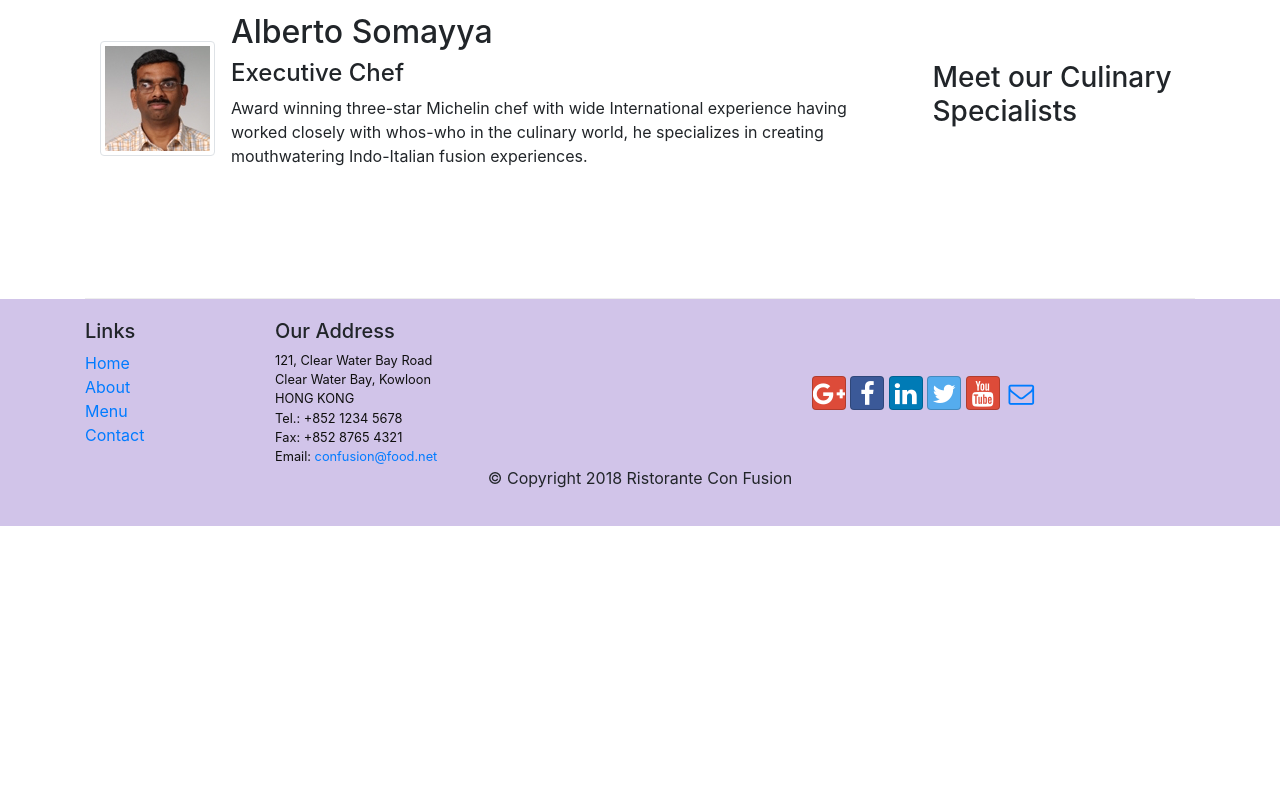
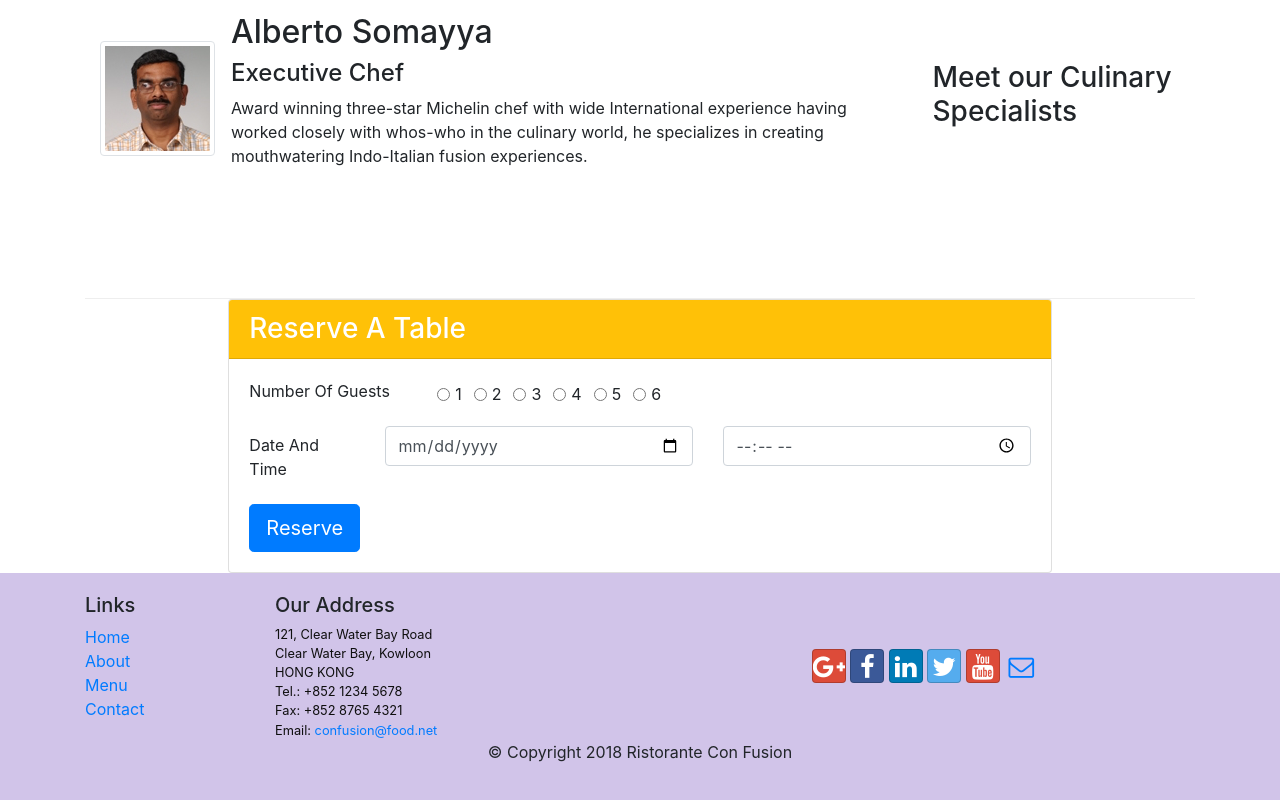
Before and after one commit to paulcavery/conFusion, a website: page index.html in a window 1280 px wide. Shown: the part 1235-2035 px from the top of the page. Before the commit the page ends 1761 px from the top, so only its background shows below. Drawn offline with nearby package versions, Linux system fonts and the light colour scheme.

Commit message:
Added reservation form and button for quick navigation as well as thumbnail and badges on content

```diff
--- a/index.html
+++ b/index.html
@@ -42,6 +42,9 @@
                 <div class="col-12 col-sm align-self-center">
                     <img src="img/logo.png" class="img-fluid">
                 </div>
+                <div class="col-12 col-sm-3 align-self-center">
+                    <a href="#reservations"><button class="btn btn-warning btn-sm btn-block">Reserve Table</button></a>
+                </div>
             </div>
         </div>
     </header>
@@ -72,9 +75,11 @@
                 <h3>This Month's Promotions</h3>
             </div>
             <div class="col col-sm col-md">
-                <h2>Weekend Grand Buffet</h2>
+                <h2>Weekend Grand Buffet <span class="badge badge-danger">NEW</span></h2>
                 <p>Featuring mouthwatering combinations with a choice of five different salads, six enticing appetizers, six main entrees and five choicest desserts. Free flowing bubbly and soft drinks. All for just $19.99 per person </p>
             </div>
+            <img class="d-flex mr-3 img-thumbnail align-self-center"
+                            src="img/buffet.png" alt="Buffet">
         </div>
 
         <div class="row row-content align-items-center">
@@ -98,7 +103,63 @@
             </div>
         </div>
     </div>
+    <!-- <div class="container container-fluid"> -->
+    <div class="col-12 col-sm-8 offset-sm-2">
+        <div class="card" id="reservations">
+            <h3 class="card-header bg-warning text-white">Reserve A Table</h3>
+            <div class="card-body">
+                <form>
+                    <div class="form-group row">
+                        <legend class="col-form-label col-md-3 pt-0">Number Of Guests</legend>
+                        <div class="form-check form-check-inline">
+                            <input class="form-check-input" type="radio" name="radio1" id="radio1">
+                            <label class="form-check-label" for="radio1">1</label>
 
+                        </div>
+                        <div class="form-check form-check-inline">
+                            <input class="form-check-input" type="radio" name="radio2" id="radio2">
+                            <label class="form-check-label" for="radio2">2</label>
+
+                        </div>
+                        <div class="form-check form-check-inline">
+                            <input class="form-check-input" type="radio" name="radio3" id="radio3">
+                            <label class="form-check-label" for="radio3">3</label>
+
+                        </div>
+                        <div class="form-check form-check-inline">
+                            <input class="form-check-input" type="radio" name="radio4" id="radio4">
+                            <label class="form-check-label" for="radio4">4</label>
+
+                        </div>
+                        <div class="form-check form-check-inline">
+                            <input class="form-check-input" type="radio" name="radio5" id="radio5">
+                            <label class="form-check-label" for="radio5">5</label>
+
+                        </div>
+                        <div class="form-check form-check-inline">
+                            <input class="form-check-input" type="radio" name="radio6" id="radio6">
+                            <label class="form-check-label" for="radio6">6</label>
+
+                        </div>
+
+                    </div>
+                    <div class="form-group row">
+                        <label for="dateandtime" class="col-sm-2 col-form-label">Date And Time</label>
+                        <div class="col-sm-5">
+                            <input type="date" class="form-control" id="dateInput" placeholder="Date">
+                          </div>
+                          <div class="col-sm-5">
+                            <input type="Time" class="form-control" id="timeInput" placeholder="Time">
+                          </div>
+                    </div>
+                    <div class="form-group-row">
+                        <button class="btn btn-primary btn-lg">Reserve</button>
+                    </div>
+                </form>
+            </div>
+        </div>
+    </div>
+<!-- </div> -->
     <footer class="footer">
         <div class="container">
             <div class="row">
```
